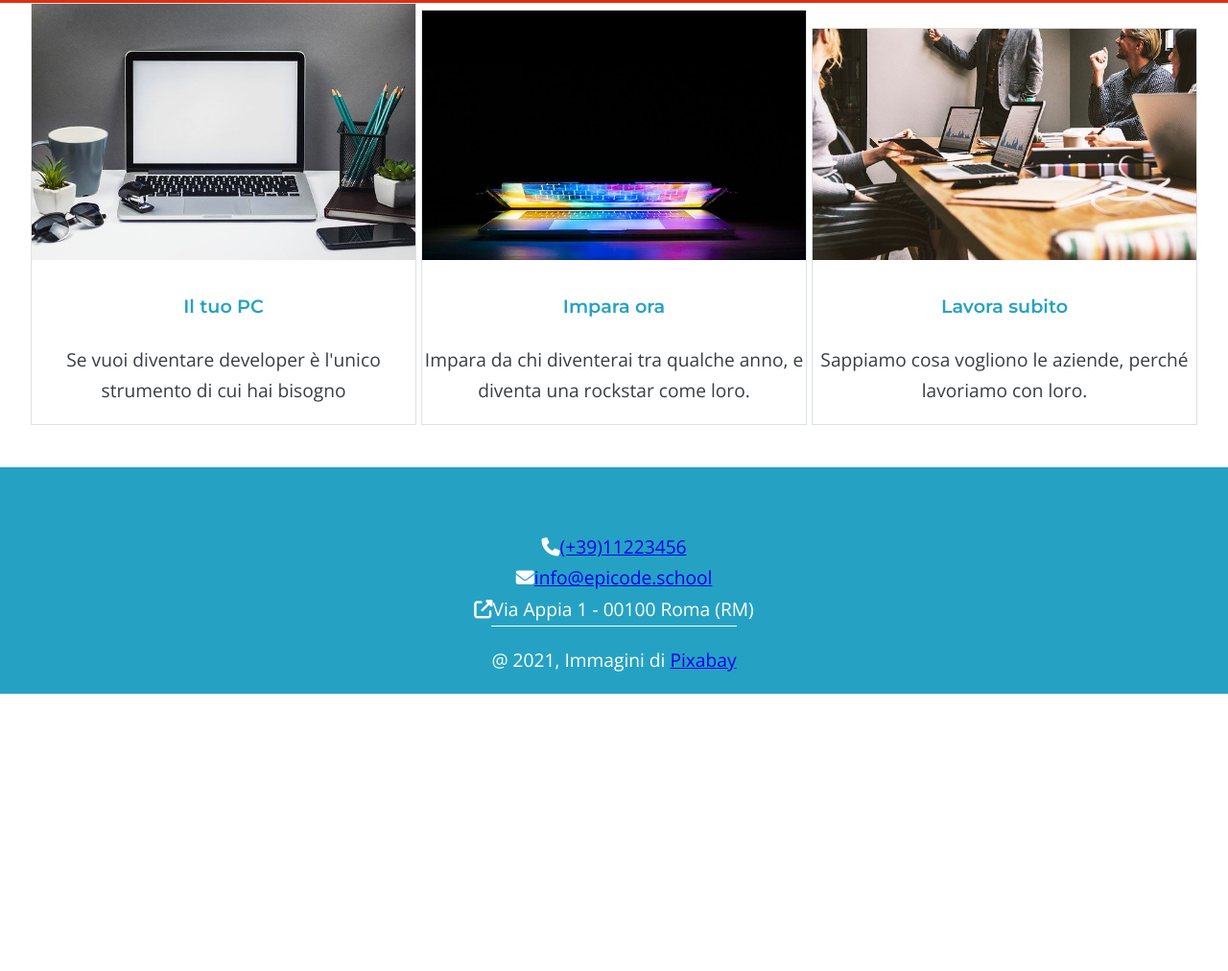
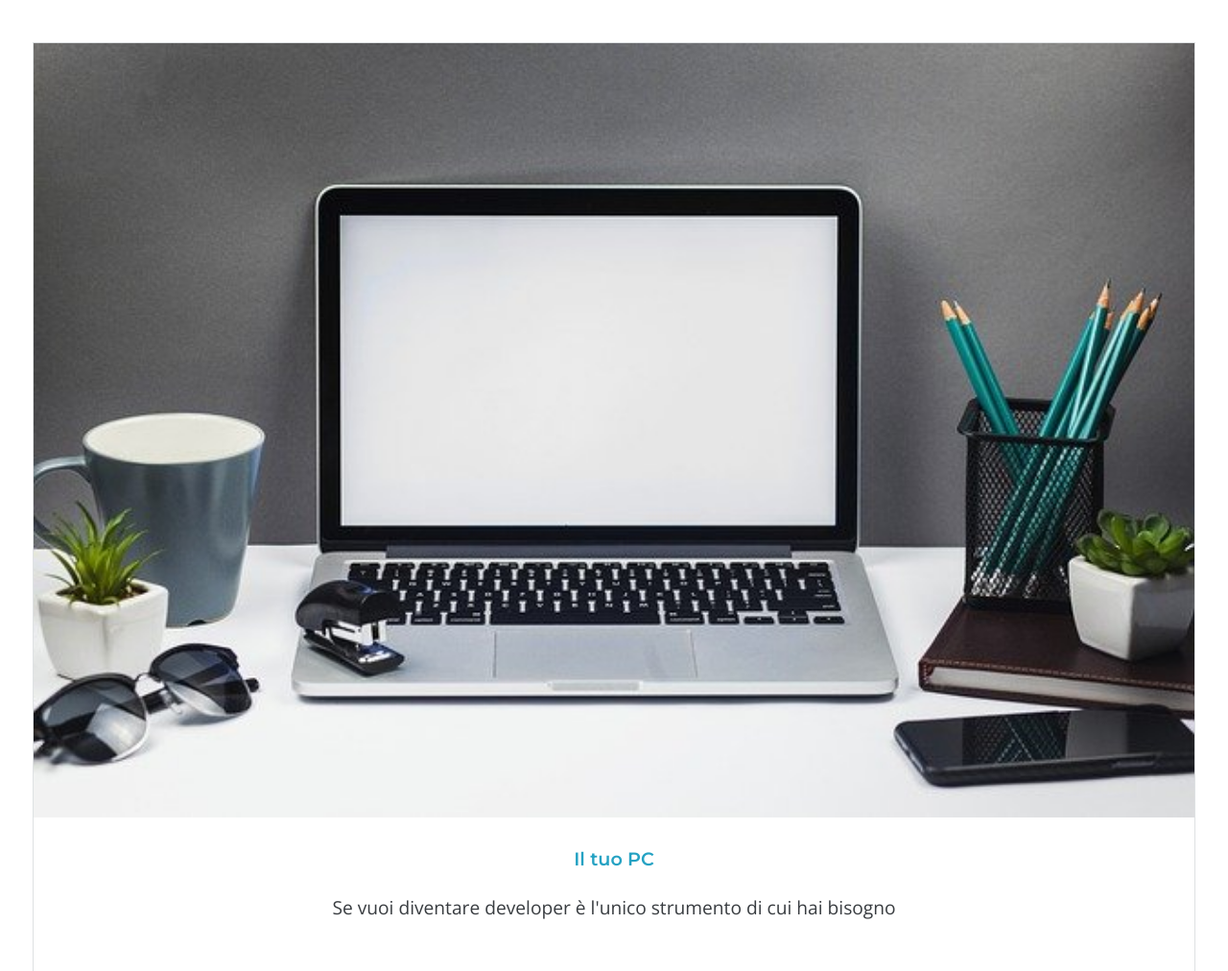
Before and after one commit to fabiogalli95/Epicode_Progetto_Prima_settimana, a plain HTML site: page index.html in a window 1280 px wide. Shown: the part 1612-2624 px from the top of the page at 96% size. Before the commit the page ends 2335 px from the top, so only its background shows below. Drawn offline with nearby package versions, Linux system fonts and the light colour scheme.

Commit message:
Mobile Version

```diff
--- a/assets/style.css
+++ b/assets/style.css
@@ -93,10 +93,19 @@ h1,h2,h3,h4,h5,h6{
 }
 #ceo{
     margin: 0;
+    font-size: 0.7em;
+}
+#mario{
+    margin-bottom: 0;
 }
 
 
+
 /* blocchi foto */
+.blocco_foto:first-of-type{
+    margin-top: 70px;
+}
+
 .blocco_foto img{
     width: 100%;
     margin: 0 auto;
@@ -104,40 +113,60 @@ h1,h2,h3,h4,h5,h6{
 .blocco_foto{
     border: 1px solid #dee1e3;
     display: inline-block;
-    width: 400px;
-    margin: 0 auto;
-    margin-bottom: 20px;
+    width: calc((100%) - 70px);
+    margin-bottom: 40px;
+
+}
+.blocco_foto h4{
+    margin: 20px;
+
+}
+.blocco_foto p{
+    margin-bottom: 50px;
+    padding-left: 20px;
+    padding-right: 20px;
 }
 
 /* Footer */
 #footer{
+    padding: 40px;
     background-color: #25a2c3;
 }
-#footer{
+#footer, #footer a:link, #footer a:hover, a:visited{
+    color:#c8e7f0;
+    font-size: 12px;
+}
+
+#footer h2{
     color:white;
+    font-size: 2.2em;
+    margin-bottom: 10px;
 }
 #footer ul{
     list-style: none;
     margin: 0;
     padding: 0;
+    padding-bottom: 30px;
 }
 #footer ul li:first-child::before{
     content: "\f095"; /* FontAwesome Unicode */
     font-family: FontAwesome;
-
-
+    padding-right: 10px;
+    color: white;
 }
 #footer ul li:nth-child(2)::before{
     content: "\f0e0"; /* FontAwesome Unicode */
     font-family: FontAwesome;
-
+    padding-right: 10px;
+    color: white;
 }
 #footer ul li:nth-child(3)::before{
     content: "\f08e"; /* FontAwesome Unicode */
     font-family: FontAwesome;
-
+    padding-right: 10px;
+    color: white;
 }
 #copyright{
-    border-top: 1px white solid;
+    border-top: 1px #c8e7f0 solid;
     display: inline-block;
 }
--- a/index.html
+++ b/index.html
@@ -42,9 +42,9 @@
         <section>
             <blockquote id="blockquote">
                 <h2>Epicode garantisce</h2>
-                <cite id="cite">"3 mesi intensivi di corso che cambieranno radicalmente la tua vita".
+                <cite id="cite">"3 mesi intensivi di corso che cambieranno radicalmente la tua vita"
                 </cite>
-                <p>Mario Rossi</p>
+                <p id="mario">Mario Rossi</p>
                 <p id="ceo">CEO, Epicode</p>
             </blockquote>
         </section>
```
